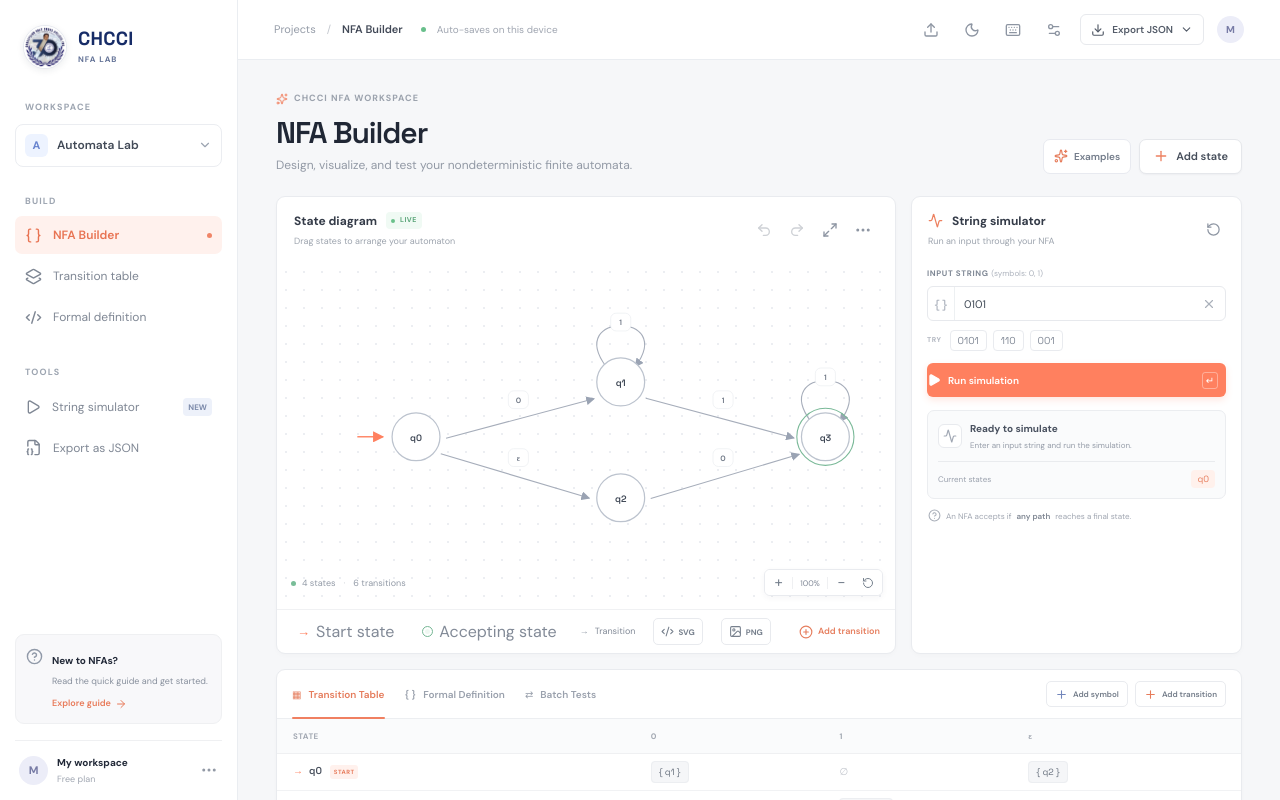
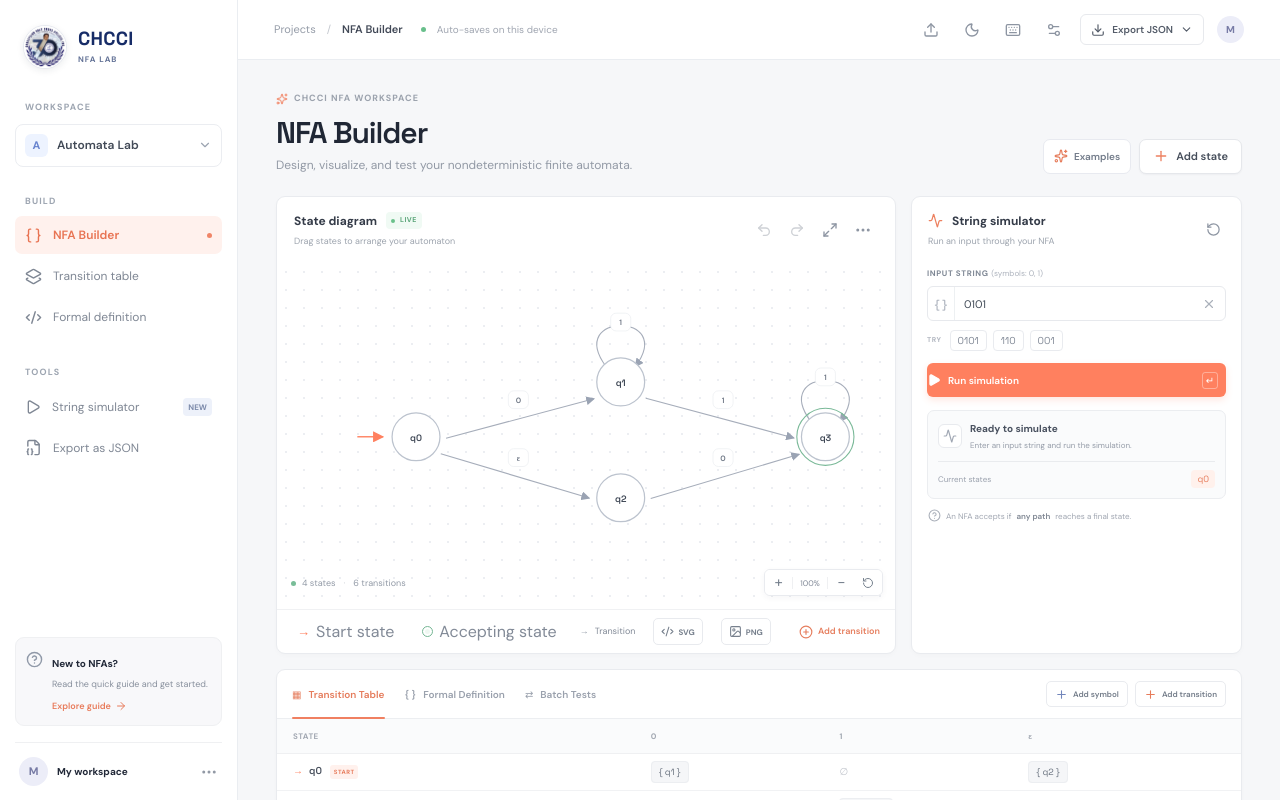
Before and after one commit to Jynxnanana/NFA, a Vue app: page / in a window 1280 px wide. Shown: the top 800 px of the page. Built offline with nearby package versions, Linux system fonts and the light colour scheme.

Commit message:
Remove free plan label

```diff
--- a/src/App.vue
+++ b/src/App.vue
@@ -239,7 +239,7 @@ onBeforeUnmount(()=>document.removeEventListener('fullscreenchange',onFullscreen
       <div class="nav-heading tools-heading">TOOLS</div>
       <button class="nav-item" @click="focusSimulator"><Play :size="16"/><span>String simulator</span><span class="side-badge">NEW</span></button>
       <button class="nav-item" @click="exportJson"><FileJson2 :size="17"/><span>Export as JSON</span></button>
-      <div class="sidebar-bottom"><div class="help-card"><div class="help-icon"><CircleHelp :size="17"/></div><div><strong>New to NFAs?</strong><p>Read the quick guide and get started.</p><button @click="openGuide">Explore guide <ArrowRight :size="12"/></button></div></div><div class="user-row"><div class="user-avatar">M</div><div class="user-meta"><strong>My workspace</strong><span>Free plan</span></div><MoreHorizontal :size="18" class="user-more"/></div></div>
+      <div class="sidebar-bottom"><div class="help-card"><div class="help-icon"><CircleHelp :size="17"/></div><div><strong>New to NFAs?</strong><p>Read the quick guide and get started.</p><button @click="openGuide">Explore guide <ArrowRight :size="12"/></button></div></div><div class="user-row"><div class="user-avatar">M</div><div class="user-meta"><strong>My workspace</strong></div><MoreHorizontal :size="18" class="user-more"/></div></div>
     </aside>
 
     <div v-if="mobileDrawerOpen" class="mobile-drawer-backdrop" @click="closeMobileDrawer" @keydown.esc.window="closeMobileDrawer"></div>
```
